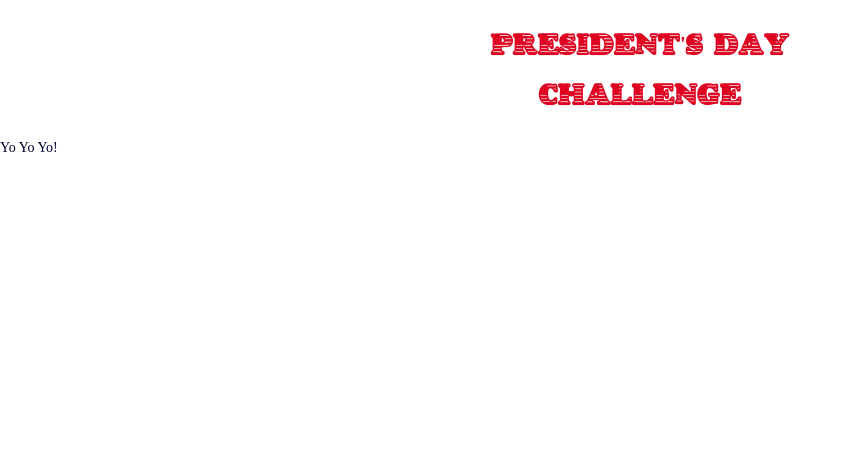
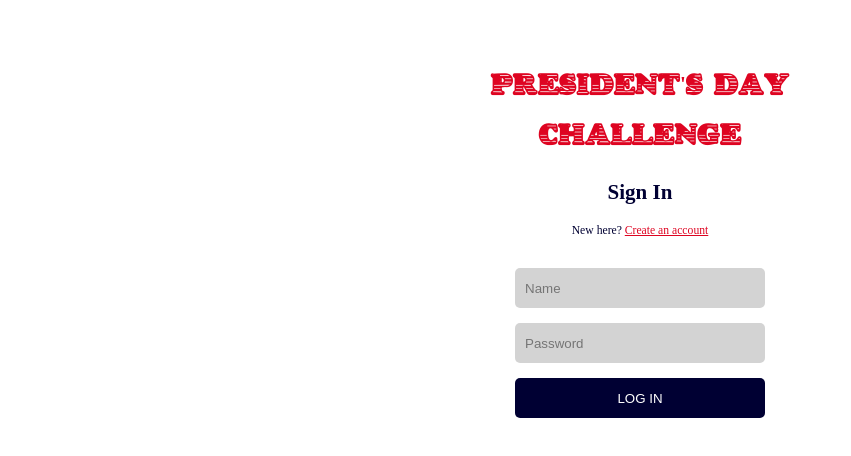
Before and after one commit to briandangerflynn/presidents-day-challenge, a React (Create React App) app in the folder client/: page /login in a window 1280 px wide. Shown: the top 456 px of the page, without its empty margins (0-851 px from the left). Built offline with nearby package versions, Linux system fonts and the light colour scheme.

Commit message:
FE: finished styling auth components

```diff
--- a/client/src/App.jsx
+++ b/client/src/App.jsx
@@ -15,7 +15,7 @@ function App() {
       <Route path="/register" render={() => (
         <Signup />
       )} />
-      <Route path="/" render={() => (
+      <Route exact path="/" render={() => (
         <div>Yo Yo Yo!</div>
       )} />
     </>
--- a/client/src/components/Header.jsx
+++ b/client/src/components/Header.jsx
@@ -1,16 +1,20 @@
 import React from 'react'
-import { Link } from 'react-router-dom';
+import { Link, Redirect } from 'react-router-dom';
 
 export default function Header(props) {
   return (
     <header>
-      {props.currentUser &&
-        <nav>
-          <Link to={`/users/${props.currentUser.id}`}>Profile</Link>
-          <Link to='/rules/'>Rules</Link>
-          <Link to='/logout/'>Logout</Link>
-        </nav>
-      }
+      <nav>
+        {props.currentUser ?
+          <>
+            <Link to={`/users/${props.currentUser.id}`}>Profile</Link>
+            <Link to='/rules/'>Rules</Link>
+            <Link to='/logout/'>Logout</Link>
+          </>
+          :
+          <Redirect to="/login" />
+        }
+      </nav>
       <h1 id="title">President's Day Challenge</h1>
     </header>
   )
--- a/client/src/components/Login.jsx
+++ b/client/src/components/Login.jsx
@@ -1,9 +1,22 @@
 import React from 'react'
+import { Link } from 'react-router-dom';
 
-export default function Login() {
-  return (
-    <div>
 
-    </div>
-  )
+export default class Login extends React.Component {
+  state = {
+
+  }
+  render() {
+    return (
+      <div className="form">
+        <h2>Sign In</h2>
+        <p><small>New here? <Link to="/register" className="underline red">Create an account</Link></small></p>
+        <form>
+          <input placeholder="Name" />
+          <input placeholder="Password" />
+          <input type="submit" className="submit-button" value="Log In" />
+        </form>
+      </div>
+    )
+  }
 }
--- a/client/src/components/Signup.jsx
+++ b/client/src/components/Signup.jsx
@@ -1,14 +1,22 @@
 import React from 'react';
 import { Link } from 'react-router-dom';
 
-export default function Signup() {
-  return (
-    <div className="form">
-      <h2>Sign In</h2>
-      <p><small>New here? <Link to="/register">Create an account</Link></small></p>
-      <input />
-      <input />
-      <input />
-    </div>
-  )
+export default class Signup extends React.Component {
+  state = {
+
+  }
+  render() {
+    return (
+      <div className="form">
+        <h2>Create Account</h2>
+        <p><small>Got an account? <Link to="/login" className="underline red">Sign In</Link></small></p>
+        <form>
+          <input placeholder="Name" />
+          <input placeholder="Password (must be 5 characters)" />
+          <input placeholder="Confirm Password" />
+          <input type="submit" className="submit-button" value="Create" />
+        </form>
+      </div>
+    )
+  }
 }
```
